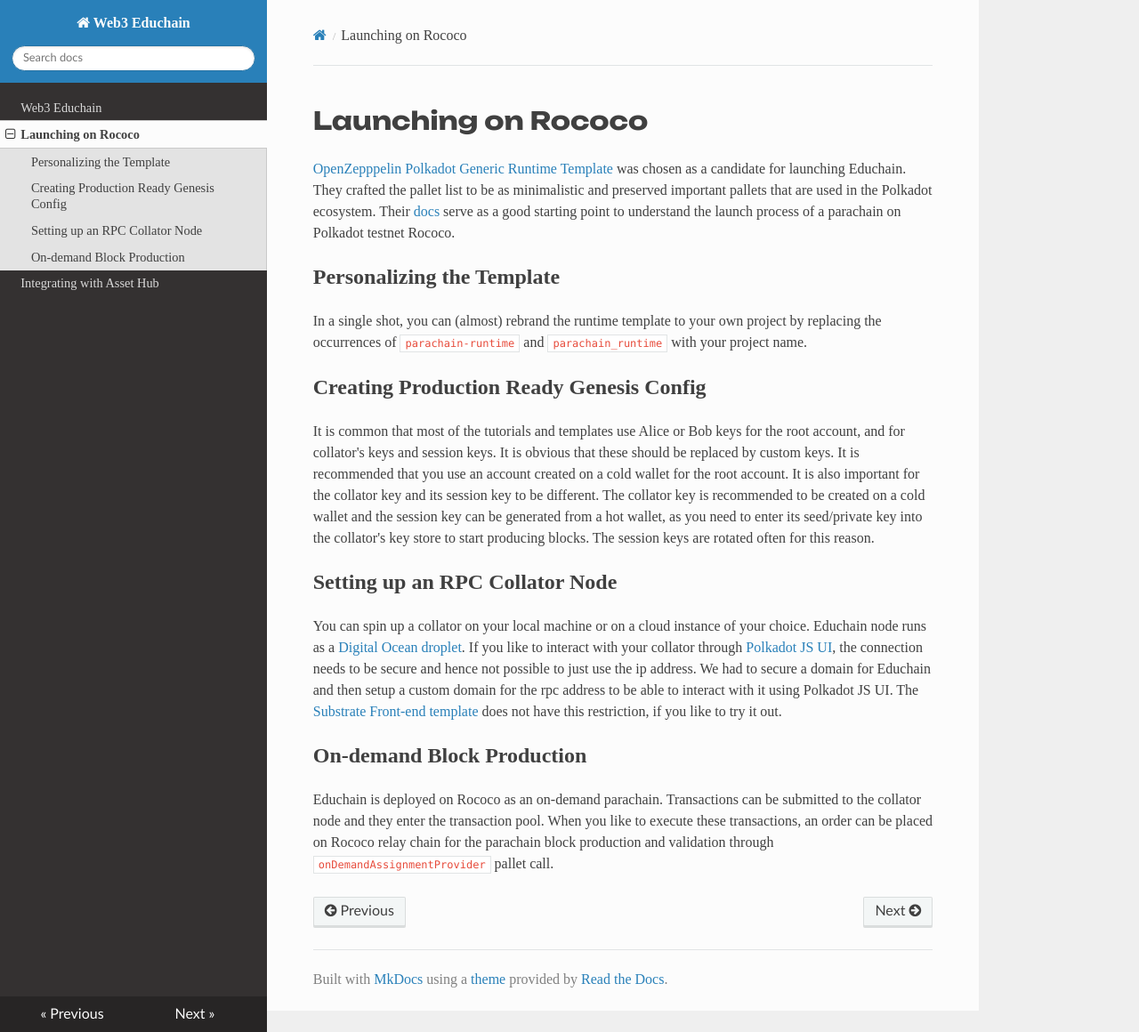
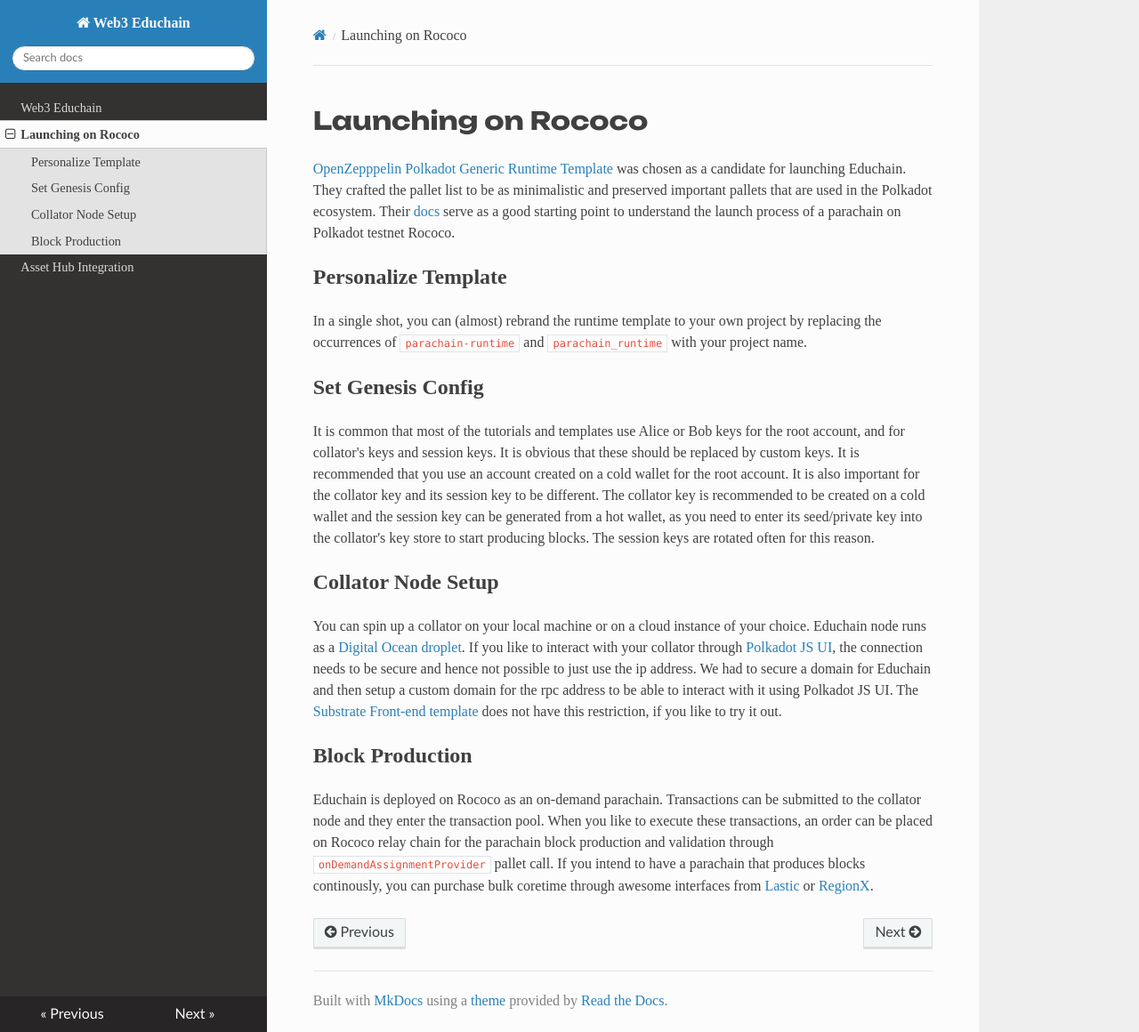
Before and after one commit to w3f/educhain, an MkDocs documentation site: the page built from docs/launch.md, in a window 1280 px wide and 1160 px high. Shown: the whole window at 89% size. Built offline with MkDocs 1.6.1, drawn with Linux system fonts in a browser that asks for light colours; nearby versions of some CDN libraries.

Commit message:
improve docs

```diff
--- a/docs/asset-hub.md
+++ b/docs/asset-hub.md
@@ -1,16 +1,16 @@
-# Integrating with Asset Hub
+# Asset Hub Integration
 
 Asset Hub is a system chain of Rococo test network which allows for minting and managing fungible
 and non-fungible assets.
 
-## Establish Channels with Asset Hub
+## Asset Hub Channel Setup
 
 Through [this PR](https://github.com/paritytech/polkadot-sdk/pull/3721), the bi-directional HRMP channel
 setup with Asset Hub became permissionless and can be done through an XCM call from the parachain to Rococo
 relaychain. Here is the sudo XCM call used by the educhain for reference
 `0x0f001f000301000314000400000000070010a5d4e81300000000070010a5d4e80006000300c16678419c183c0ae8030000140d01000001003145`.
 
-## Register as Foreign Asset
+## Foreign Asset Registry
 
 The native token of a parachain can be registered as a Foriegn Asset on Asset Hub. This can be accomplished
 through an XCM call from the parachain to the Asset Hub that invokes `create` call of the `foreignAssets`
--- a/docs/launch.md
+++ b/docs/launch.md
@@ -5,12 +5,12 @@
 preserved important pallets that are used in the Polkadot ecosystem. Their [docs](https://docs.openzeppelin.com/substrate-runtimes/1.0.0/)
 serve as a good starting point to understand the launch process of a parachain on Polkadot testnet Rococo.
 
-## Personalizing the Template
+## Personalize Template
 
 In a single shot, you can (almost) rebrand the runtime template to your own project by replacing
 the occurrences of `parachain-runtime` and `parachain_runtime` with your project name.
 
-## Creating Production Ready Genesis Config
+## Set Genesis Config
 
 It is common that most of the tutorials and templates use Alice or Bob keys for the root account, and for
 collator's keys and session keys. It is obvious that these should be replaced by custom keys. It is
@@ -19,7 +19,7 @@
 cold wallet and the session key can be generated from a hot wallet, as you need to enter its seed/private key
 into the collator's key store to start producing blocks. The session keys are rotated often for this reason.
 
-## Setting up an RPC Collator Node
+## Collator Node Setup
 
 You can spin up a collator on your local machine or on a cloud instance of your choice. Educhain node runs as
 a [Digital Ocean droplet](https://www.digitalocean.com/pricing/droplets). If you like to interact with your
@@ -29,9 +29,10 @@
 [Substrate Front-end template](https://github.com/substrate-developer-hub/substrate-front-end-template) does
 not have this restriction, if you like to try it out.
 
-## On-demand Block Production
+## Block Production
 
 Educhain is deployed on Rococo as an on-demand parachain. Transactions can be submitted to the collator node
 and they enter the transaction pool. When you like to execute these transactions, an order can be placed on
 Rococo relay chain for the parachain block production and validation through `onDemandAssignmentProvider`
-pallet call.
+pallet call. If you intend to have a parachain that produces blocks continously, you can purchase bulk
+coretime through awesome interfaces from [Lastic](https://www.lastic.xyz/) or [RegionX](https://app.regionx.tech/).
```
Also changed, not shown: docs/index.md (+5 -1 lines).
